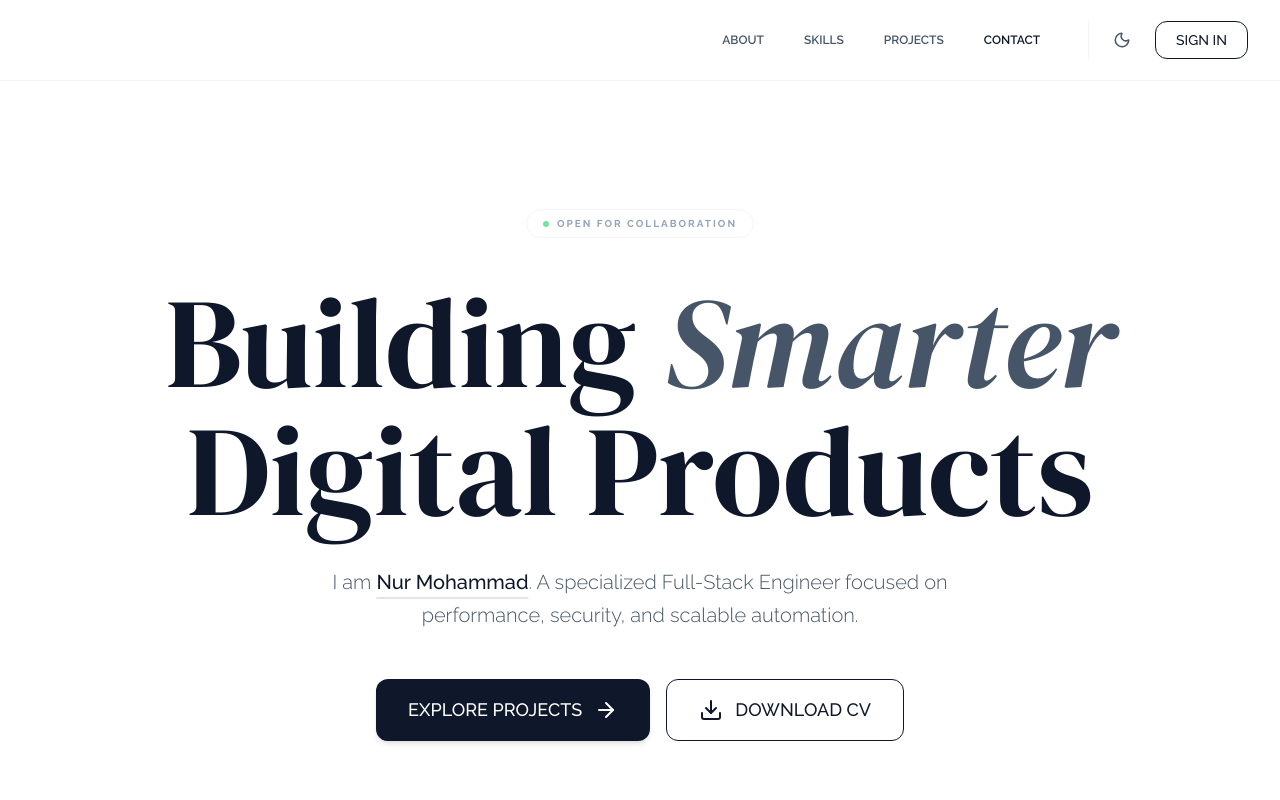
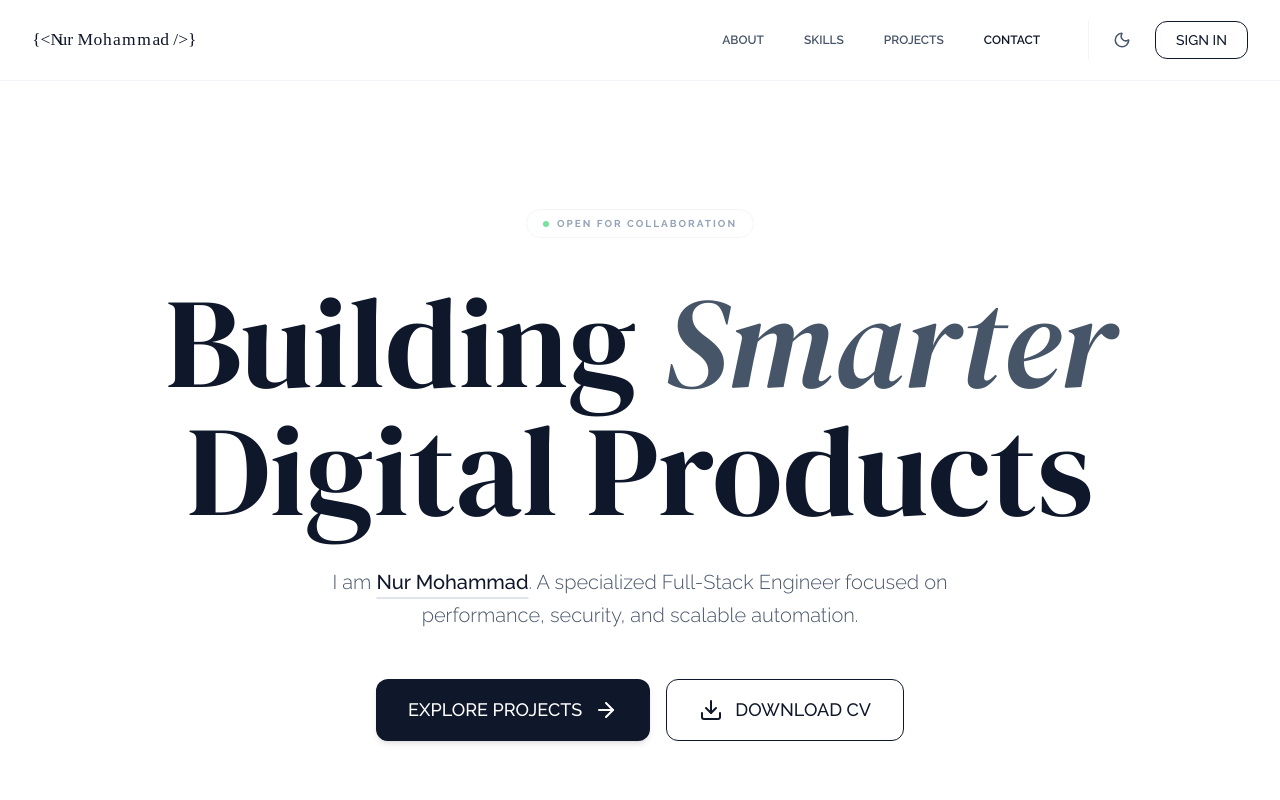
Before and after one commit to nurmohammadpro/nursportfolio, a Next.js app: page / in a window 1280 px wide. Shown: the top 800 px of the page. Built offline with nearby package versions, Linux system fonts and the light colour scheme.

Commit message:
removed style property from Navbar

```diff
--- a/app/components/Navbar.tsx
+++ b/app/components/Navbar.tsx
@@ -53,13 +53,7 @@ const Navbar = () => {
         {/* Logo Section */}
         <div className="shrink-0">
           <Link href="/" onClick={closeMenu} className="block">
-            <Image
-              src={logoSrc}
-              alt="Nur Logo"
-              width={220}
-              height={32}
-              style={{ width: "auto", height: "auto" }}
-            />
+            <Image src={logoSrc} alt="Nur Logo" width={165} height={24} />
           </Link>
         </div>
 
```
